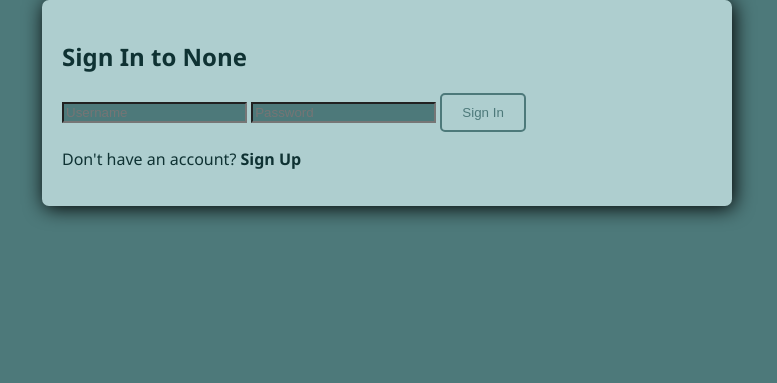
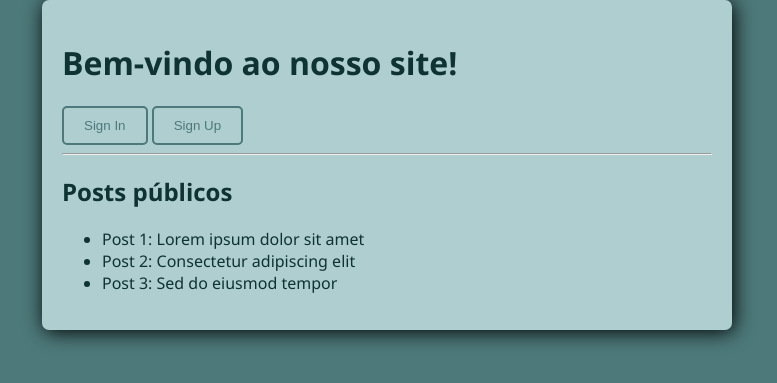
Before and after one commit to eriick-monteiro/Sistema-de-Login, a Flask app: page / in a window 1280 px wide. Shown: the top 383 px of the page, without its empty margins (253-1030 px from the left). Run offline with Flask 3, Linux system fonts and the light colour scheme.

Commit message:
:sparkles: feat: Home Page

```diff
--- a/templates/home/index.html
+++ b/templates/home/index.html
@@ -2,7 +2,23 @@
 {% block title %}Home{% endblock %}
 {% block content %}
     <main>
-        <h1>Home</h1>
+        <h1>Bem-vindo ao nosso site!</h1>
+
+        {% if user %}
+            <p>Olá, {{ user }}!</p>
+            <a href="{{ url_for('logout') }}"><button>Sair</button></a>
+        {% else %}
+            <a href="{{ url_for('login') }}"><button>Sign In</button></a>
+            <a href="{{ url_for('register') }}"><button>Sign Up</button></a>
+        {% endif %}
+
+        <hr>
+        <h2>Posts públicos</h2>
+        <ul>
+            <li>Post 1: Lorem ipsum dolor sit amet</li>
+            <li>Post 2: Consectetur adipiscing elit</li>
+            <li>Post 3: Sed do eiusmod tempor</li>
+        </ul>
     </main>
 {% endblock %}
 </html>
--- a/views.py
+++ b/views.py
@@ -22,30 +22,36 @@ bcrypt = Bcrypt(app)
 @app.route('/')
 def index():
     if 'user' in session:
-        return redirect(url_for('dashboard'))
-    return render_template('login/index.html', site_name = SITE_NAME)
-
-    # return render_template('home/index.html')
+        # User Logged - show Name and Log Out
+        return render_template('home/index.html', user = session['user'])
+    else:
+        # User not Logged - show Sign In / Sign Uo
+        return render_template('home/index.html', user = None)
 
 
 # Log In Route
-@app.route('/login', methods=['POST'])
+@app.route('/login', methods=['POST', 'GET'])
 def login():
-    username = request.form['username']
-    password = request.form['password']
+    if 'user' in session:
+        return redirect(url_for('dashboard'))
 
-    conn = sqlite3.connect(f'{DB_NAME}.db')
-    cursor = conn.cursor()
-    cursor.execute("SELECT password_hash FROM users WHERE username = ?", (username,))
-    result = cursor.fetchone()
-    conn.close()
+    if request.method == 'POST':
+        username = request.form['username']
+        password = request.form['password']
 
-    if result and bcrypt.check_password_hash(result[0], password):
-        session['user'] = username
-        return redirect(url_for('dashboard'))
-    else:
-        flash("Username or Password Incorrects.", "error")
-        return redirect(url_for('index'))
+        conn = sqlite3.connect(f'{DB_NAME}.db')
+        cursor = conn.cursor()
+        cursor.execute("SELECT password_hash FROM users WHERE username = ?", (username,))
+        result = cursor.fetchone()
+        conn.close()
+
+        if result and bcrypt.check_password_hash(result[0], password):
+            session['user'] = username
+            return redirect(url_for('dashboard'))
+        else:
+            flash("Username or Password Incorrects.", "error")
+            return redirect(url_for('login'))
+    return render_template('login/index.html', user = None)
 
 
 # Sign Up/Register Route
```
